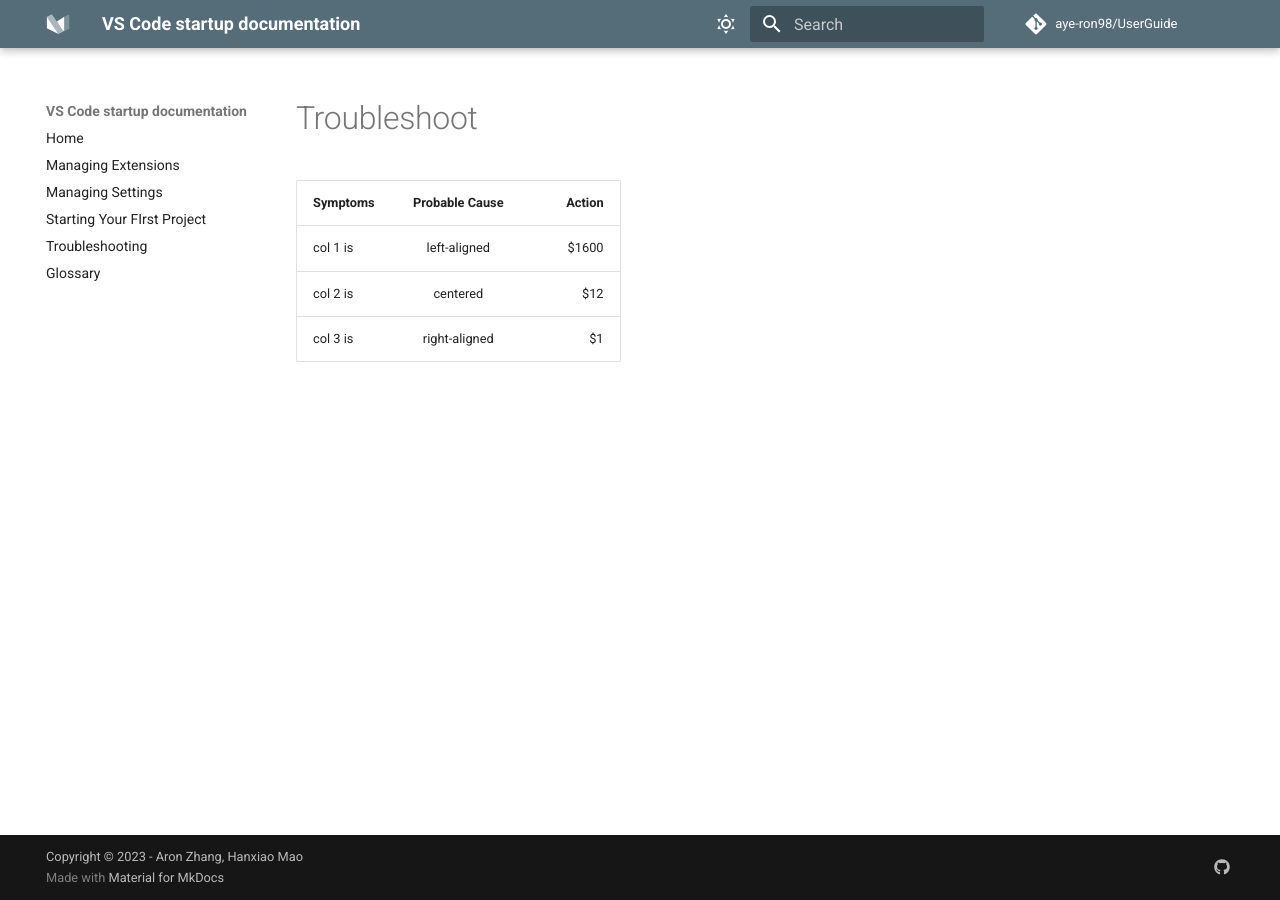
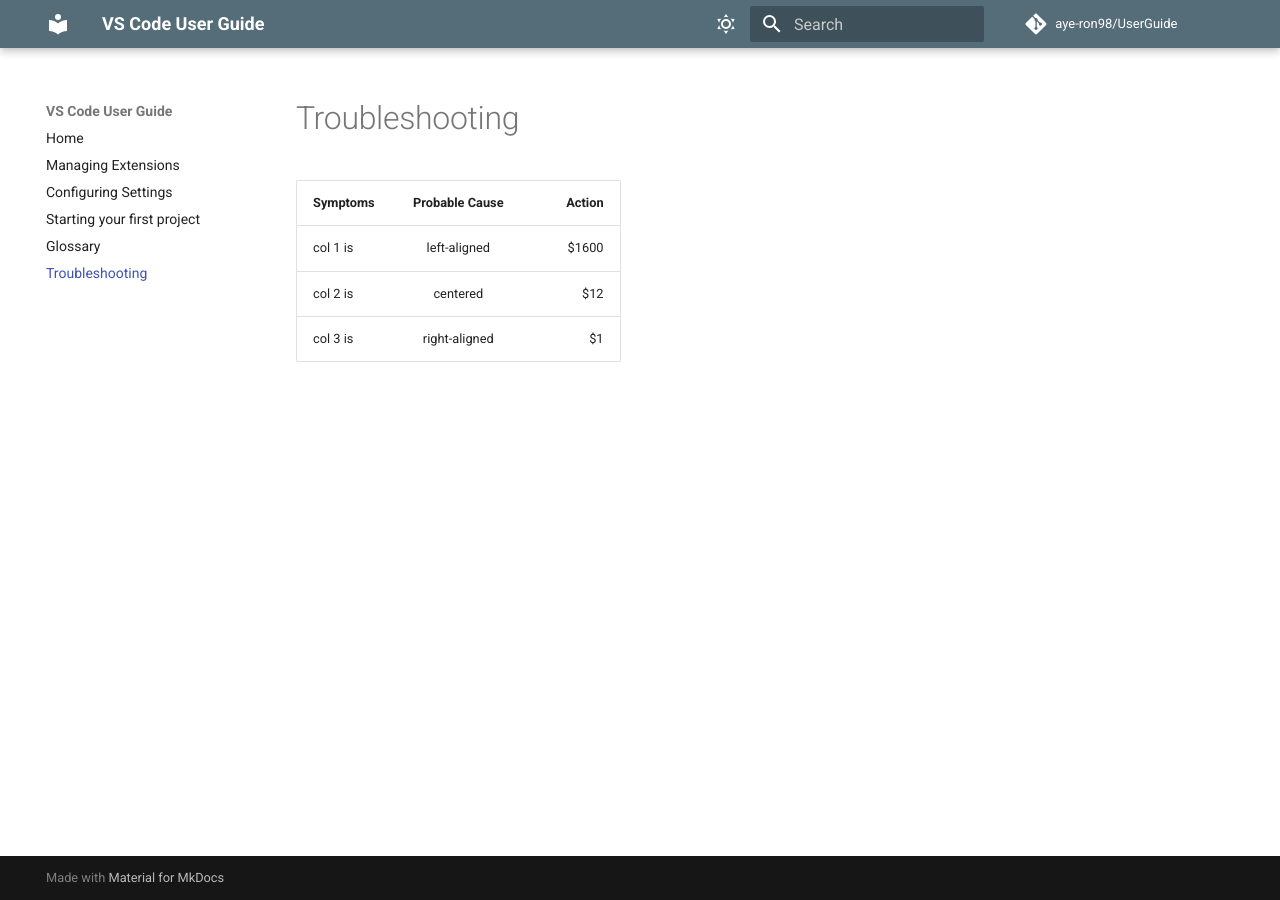
Before and after one commit to aye-ron98/UserGuide, an MkDocs documentation site: the page built from docs/pages/troubleshoot.md, in a window 1280 px wide. Built offline with MkDocs 1.6.1 and Material for MkDocs 9.7.7, drawn with Linux system fonts in a browser that asks for light colours; nearby versions of some CDN libraries; comment, search, counter and statistics services are not loaded.

Commit message:
update .yml for site themes

```diff
--- a/mkdocs.yml
+++ b/mkdocs.yml
@@ -1,66 +1,26 @@
-site_name: VS Code startup documentation
+site_name: VS Code User Guide
 nav:
   - Home: "index.md"
   - Managing Extensions: "pages/extensions.md"
-  - Managing Settings: "pages/settings.md"
-  - Starting Your FIrst Project: "pages/setup.md"
-  - Troubleshooting: "pages/troubleshooting.md"
+  - Configuring Settings: "pages/settings.md"
+  - Starting your first project: "pages/setup.md"
   - Glossary: "pages/glossary.md"
+  - Troubleshooting: "pages/troubleshoot.md"
 
 
 repo_url: https://github.com/aye-ron98/UserGuide
 
 repo_name: aye-ron98/UserGuide
 
-
-markdown_extensions:
-  - toc:
-      toc_depth: 3
-  - attr_list
-  - footnotes
-  - admonition
-  - codehilite
-  - def_list
-  - pymdownx.critic:
-      mode: view
-  - pymdownx.betterem:
-      smart_enable: all
-
-  - pymdownx.caret
-  - pymdownx.mark
-  - pymdownx.tilde
-  - pymdownx.smartsymbols
-  - pymdownx.keys
-  - pymdownx.details
-  - pymdownx.snippets
-  - pymdownx.superfences
-  - pymdownx.inlinehilite
-  - pymdownx.smartsymbols
-  - pymdownx.tabbed
-  - pymdownx.highlight:
-      #   linenums: true # Line numbering
-      linenums_style: pymdownx.inline
-      #   use_pygments: false
-  - pymdownx.emoji:
-      emoji_index: !!python/name:materialx.emoji.twemoji
-      emoji_generator: !!python/name:materialx.emoji.to_svg
-
-  - pymdownx.tasklist:
-      custom_checkbox: true
-
 theme:
   name: material
 
   features:
-    # - navigation.tabs
     - navigation.sections
     - navigation.top
     - toc.integrate
 
-  icon:
-    repo: fontawesome/brands/git-alt
-
-  # 404 page
+    # 404 page
   static_templates:
     - 404.html
 
@@ -88,38 +48,8 @@
   include_search_page: false
   search_index_only: true
 
-  # Default values, taken from mkdocs_theme.yml
+  # Default values
   language: en
-  font:
-    text: Roboto
-    code: Roboto Mono
-  favicon: assets/favicon.png
-  icon:
-    logo: logo
 
 
-
-# Plugins
-plugins:
-  - search:
-      lang: en
-
-extra_javascript:
-  - https://cdnjs.cloudflare.com/ajax/libs/highlight.js/10.1.1/highlight.min.js
-  - https://cdnjs.cloudflare.com/ajax/libs/tablesort/5.2.1/tablesort.min.js
-  - javascripts/tables.js
-  - javascripts/config.js
-
-extra_css:
-  - https://cdnjs.cloudflare.com/ajax/libs/highlight.js/10.1.1/styles/default.min.css
-  - stylesheets/extra.css
-
-extra:
-  social:
-
-
-    - icon: fontawesome/brands/github
-      link: https://github.com/megankuo/Express-User-Documentation
-      name: GitHub
-
-copyright: Copyright &copy; 2023 - Aron Zhang, Hanxiao Mao
+  copyright: Copyright &copy; 2023 - Aron Zhang, Hanxiao Mao
```
